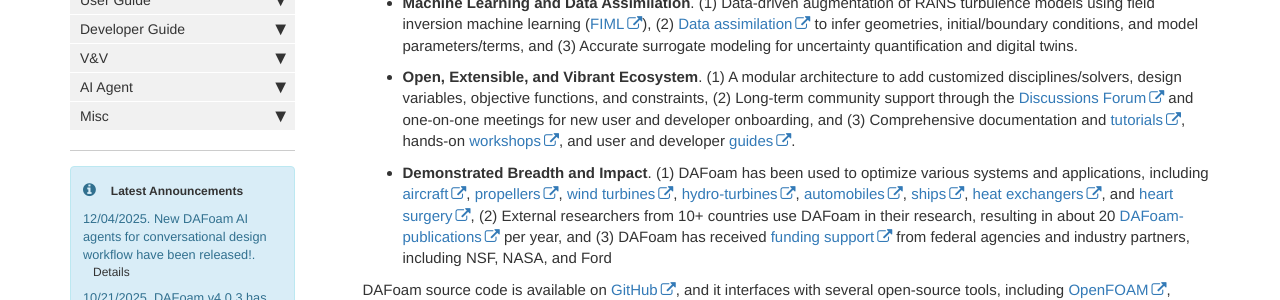
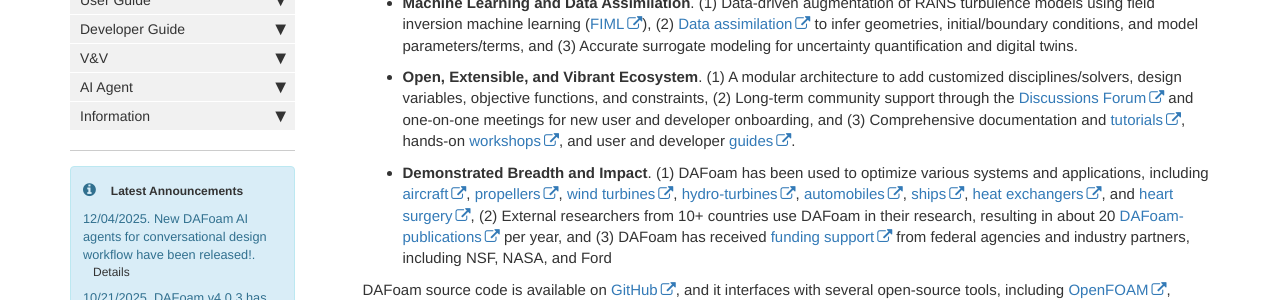
Before and after one commit to DAFoam/DAFoam.github.io, a Jekyll site: the page built from index.md, in a window 1280 px wide. Shown: the part 381-681 px from the top of the page. Built offline with Jekyll 4.4.1, drawn with Linux system fonts in a browser that asks for light colours; comment, search, counter and statistics services are not loaded.

Commit message:
content update

```diff
--- a/_data/sidebars/mydoc_sidebar.yml
+++ b/_data/sidebars/mydoc_sidebar.yml
@@ -342,7 +342,7 @@ entries:
       url: /ai-agent-wing.html
       output: web, pdf
 
-  - title: Misc
+  - title: Information
     output: web, pdf
     folderitems:
 
```
